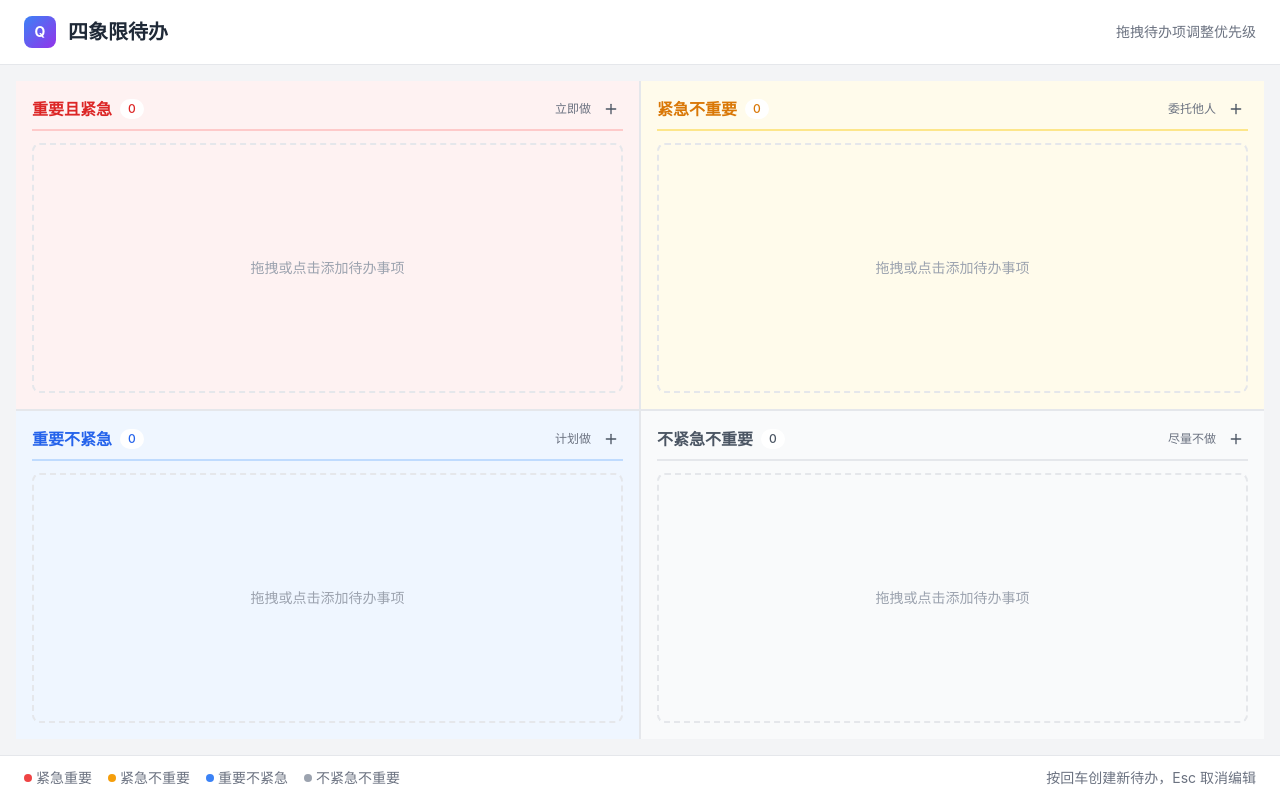
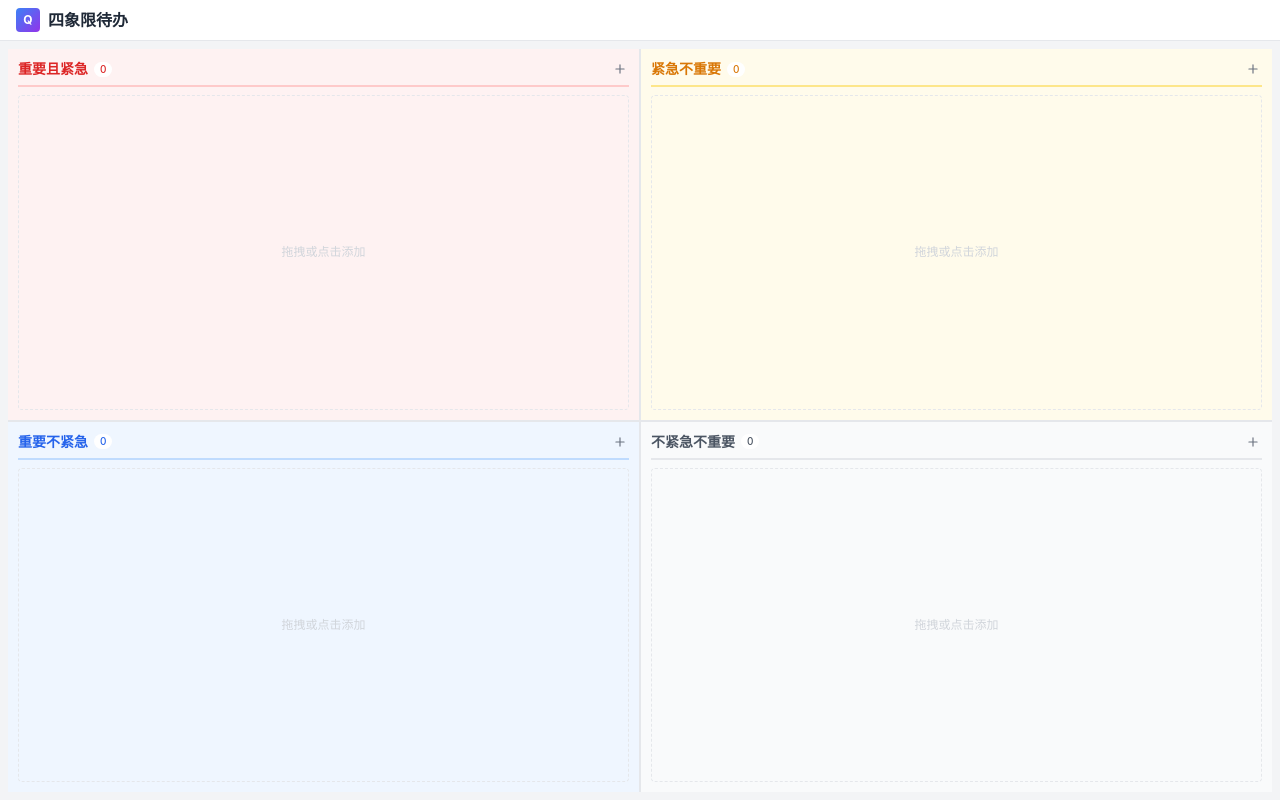
Before and after one commit to hysonger/QuadTodo, a Vue app: page / in a window 1280 px wide. Built offline with nearby package versions, Linux system fonts and the light colour scheme.

Commit message:
调整界面样式，优化组件布局和交互体验

```diff
--- a/src/App.vue
+++ b/src/App.vue
@@ -13,55 +13,27 @@ onMounted(() => {
 <template>
   <div class="h-screen flex flex-col bg-gray-100">
     <!-- Header -->
-    <header class="bg-white border-b border-gray-200 px-6 py-4 flex items-center justify-between">
-      <div class="flex items-center gap-3">
-        <div class="w-8 h-8 bg-gradient-to-br from-blue-500 to-purple-600 rounded-lg flex items-center justify-center">
-          <span class="text-white font-bold text-sm">Q</span>
+    <header class="bg-white border-b border-gray-200 px-4 py-2 flex items-center justify-between">
+      <div class="flex items-center gap-2">
+        <div class="w-6 h-6 bg-gradient-to-br from-blue-500 to-purple-600 rounded flex items-center justify-center">
+          <span class="text-white font-bold text-xs">Q</span>
         </div>
-        <h1 class="text-xl font-semibold text-gray-800">四象限待办</h1>
-      </div>
-      <div class="text-sm text-gray-500">
-        拖拽待办项调整优先级
+        <h1 class="text-base font-semibold text-gray-800">四象限待办</h1>
       </div>
     </header>
 
     <!-- Main Content -->
-    <main class="flex-1 p-4 overflow-hidden">
+    <main class="flex-1 p-2 overflow-hidden">
       <QuadrantGrid />
     </main>
-
-    <!-- Footer -->
-    <footer class="bg-white border-t border-gray-200 px-6 py-3 flex items-center justify-between text-sm text-gray-500">
-      <div class="flex gap-4">
-        <span class="flex items-center gap-1">
-          <span class="w-2 h-2 rounded-full bg-red-500"></span>
-          紧急重要
-        </span>
-        <span class="flex items-center gap-1">
-          <span class="w-2 h-2 rounded-full bg-amber-500"></span>
-          紧急不重要
-        </span>
-        <span class="flex items-center gap-1">
-          <span class="w-2 h-2 rounded-full bg-blue-500"></span>
-          重要不紧急
-        </span>
-        <span class="flex items-center gap-1">
-          <span class="w-2 h-2 rounded-full bg-gray-400"></span>
-          不紧急不重要
-        </span>
-      </div>
-      <div>
-        按回车创建新待办，Esc 取消编辑
-      </div>
-    </footer>
   </div>
 </template>
 
 <style>
 /* Global scrollbar styles */
 ::-webkit-scrollbar {
-  width: 6px;
-  height: 6px;
+  width: 4px;
+  height: 4px;
 }
 
 ::-webkit-scrollbar-track {
@@ -70,7 +42,7 @@ onMounted(() => {
 
 ::-webkit-scrollbar-thumb {
   background: #cbd5e1;
-  border-radius: 3px;
+  border-radius: 2px;
 }
 
 ::-webkit-scrollbar-thumb:hover {
--- a/src/components/Quadrant.vue
+++ b/src/components/Quadrant.vue
@@ -3,7 +3,7 @@ import { computed } from 'vue'
 import type { QuadrantType, Todo, QuadrantConfig } from '@/types'
 import TodoList from './TodoList.vue'
 import { Plus } from 'lucide-vue-next'
-import Button from './common/Button.vue'
+import IconButton from './common/IconButton.vue'
 
 interface Props {
   config: QuadrantConfig
@@ -42,29 +42,26 @@ const handleReorder = (todos: Todo[]) => {
     :class="[config.bgColor]"
   >
     <!-- Header -->
-    <div class="flex items-center justify-between mb-3 pb-2 border-b-2" :class="[config.borderColor]">
-      <div class="flex items-center gap-2">
-        <h3 class="font-semibold text-base" :class="[config.textColor]">
+    <div class="flex items-center justify-between mb-2 pb-1.5 border-b-2" :class="[config.borderColor]">
+      <div class="flex items-center gap-1.5">
+        <h3 class="font-semibold text-sm" :class="[config.textColor]">
           {{ config.title }}
         </h3>
         <span
-          class="px-2 py-0.5 text-xs font-medium rounded-full bg-white"
+          class="px-1.5 py-0 text-[10px] font-medium rounded-full bg-white"
           :class="[config.textColor]"
         >
           {{ todoCount }}
         </span>
       </div>
-      <div class="flex items-center gap-2">
-        <span class="text-xs text-gray-500">{{ config.subtitle }}</span>
-        <Button
-          variant="ghost"
-          size="sm"
-          class="!p-1"
-          @click="handleCreate"
-        >
-          <Plus class="w-4 h-4" />
-        </Button>
-      </div>
+      <IconButton
+        variant="ghost"
+        size="sm"
+        class="!p-0.5"
+        @click="handleCreate"
+      >
+        <Plus class="w-3.5 h-3.5" />
+      </IconButton>
     </div>
 
     <!-- Todo List -->
--- a/src/components/TodoItem.vue
+++ b/src/components/TodoItem.vue
@@ -43,7 +43,6 @@ const startEditing = () => {
 const saveEdit = () => {
   const trimmed = editContent.value.trim()
   if (trimmed === '') {
-    // Empty content - delete the todo
     emit('delete', props.todo.id)
   } else if (trimmed !== props.todo.content) {
     emit('update', props.todo.id, trimmed)
@@ -61,7 +60,6 @@ const handleKeydown = (e: KeyboardEvent) => {
     e.preventDefault()
     const trimmed = editContent.value.trim()
     if (trimmed === '') {
-      // Empty + Enter = delete current, don't create new
       emit('delete', props.todo.id)
     } else {
       saveEdit()
@@ -73,7 +71,6 @@ const handleKeydown = (e: KeyboardEvent) => {
 }
 
 const handleBlur = () => {
-  // Small delay to allow click events to fire
   setTimeout(() => {
     saveEdit()
   }, 100)
@@ -90,7 +87,7 @@ const handleDelete = () => {
 
 <template>
   <div
-    class="group flex items-center gap-2 p-2 rounded-lg transition-all duration-200 bg-white hover:bg-gray-50"
+    class="group flex items-center gap-2 px-2 py-1.5 rounded transition-all duration-200 bg-white hover:bg-gray-50"
     :class="{
       'bg-gray-50': todo.isCompleted,
     }"
@@ -100,12 +97,12 @@ const handleDelete = () => {
       class="drag-handle text-gray-300 cursor-grab active:cursor-grabbing"
       :class="{ 'opacity-0': isEditing }"
     >
-      <GripVertical class="w-4 h-4" />
+      <GripVertical class="w-3 h-3" />
     </div>
 
     <!-- Checkbox -->
     <button
-      class="flex-shrink-0 w-5 h-5 rounded border-2 flex items-center justify-center transition-colors duration-200"
+      class="flex-shrink-0 w-4 h-4 rounded border flex items-center justify-center transition-colors duration-200"
       :class="{
         'border-gray-300 hover:border-blue-400': !todo.isCompleted,
         'bg-blue-500 border-blue-500': todo.isCompleted,
@@ -114,7 +111,7 @@ const handleDelete = () => {
     >
       <Check
         v-if="todo.isCompleted"
-        class="w-3 h-3 text-white"
+        class="w-2.5 h-2.5 text-white"
       />
     </button>
 
@@ -124,7 +121,7 @@ const handleDelete = () => {
       ref="inputRef"
       v-model="editContent"
       type="text"
-      class="flex-1 px-2 py-1 text-sm bg-white border border-blue-400 rounded focus:outline-none focus:ring-2 focus:ring-blue-200"
+      class="flex-1 px-2 py-1 text-sm bg-white border border-blue-400 rounded focus:outline-none focus:ring-1 focus:ring-blue-200"
       @keydown="handleKeydown"
       @blur="handleBlur"
     />
@@ -146,11 +143,11 @@ const handleDelete = () => {
     <IconButton
       variant="danger"
       size="sm"
-      class="opacity-0 group-hover:opacity-100 transition-opacity"
+      class="opacity-0 group-hover:opacity-100 transition-opacity !p-0.5"
       :class="{ 'opacity-100': isEditing }"
       @click="handleDelete"
     >
-      <Trash2 class="w-4 h-4" />
+      <Trash2 class="w-3 h-3" />
     </IconButton>
   </div>
 </template>
--- a/src/components/TodoList.vue
+++ b/src/components/TodoList.vue
@@ -65,9 +65,9 @@ const handleChange = (evt: { added?: { element: Todo; newIndex: number }; moved?
     <template #footer>
       <div
         v-if="todos.length === 0"
-        class="flex-1 flex items-center justify-center text-gray-400 text-sm py-8 border-2 border-dashed border-gray-200 rounded-lg"
+        class="flex-1 flex items-center justify-center text-gray-300 text-xs py-4 border border-dashed border-gray-200 rounded"
       >
-        拖拽或点击添加待办事项
+        拖拽或点击添加
       </div>
     </template>
   </draggable>
--- a/src/styles/index.css
+++ b/src/styles/index.css
@@ -41,7 +41,7 @@
   }
 
   .quadrant {
-    @apply flex flex-col p-4 overflow-hidden;
+    @apply flex flex-col p-2.5 overflow-hidden;
     background-color: white;
   }
 }
```
